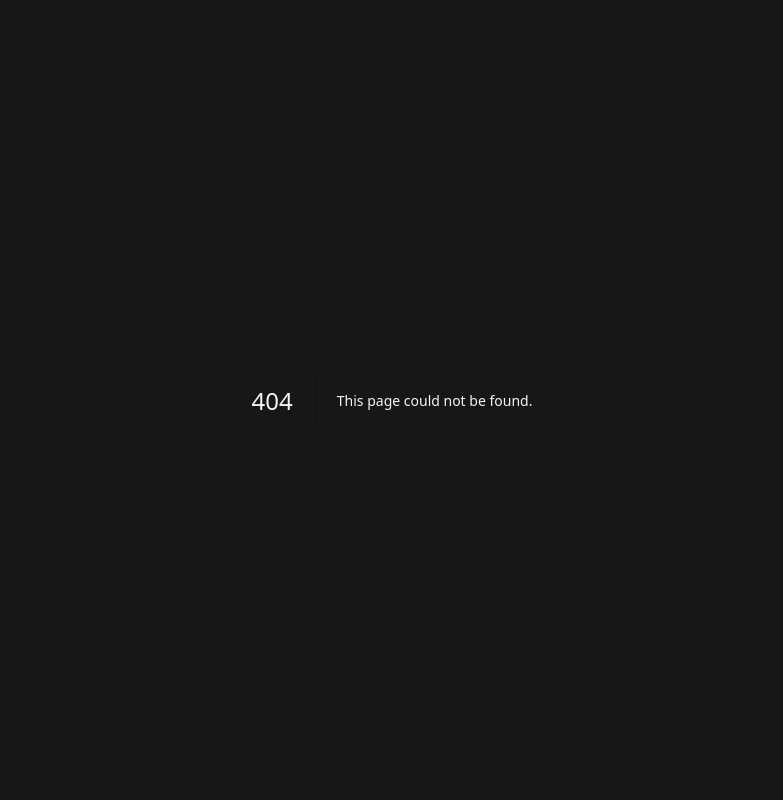
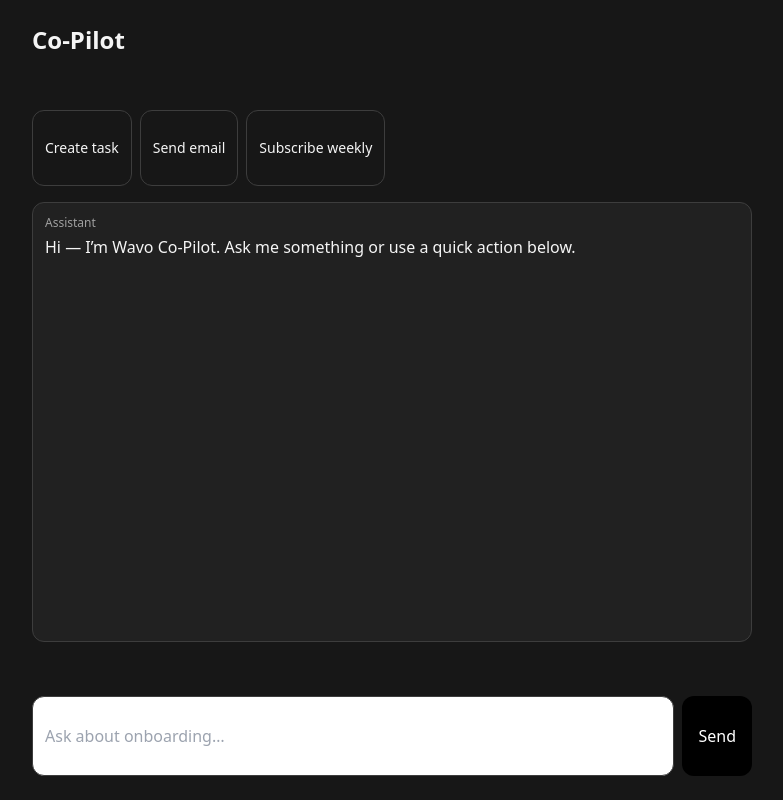
Before and after one commit to Kritter666/wavo-onboarding, a Next.js app: page /copilot in a window 1280 px wide. Before the commit this address had no page. Shown: the whole page, without its empty margins (248-1031 px from the left). Built offline with nearby package versions, Linux system fonts and the light colour scheme.

Commit message:
feat(copilot): chat + tools (tasks, email, weekly subscribe) and /copilot page

```diff
--- a/package.json
+++ b/package.json
@@ -25,6 +25,7 @@
     "next": "15.5.4",
     "react": "19.1.0",
     "react-dom": "19.1.0",
+    "resend": "^6.2.0",
     "tailwind-merge": "^3.3.1"
   },
   "devDependencies": {
--- /dev/null
+++ b/src/app/copilot/page.tsx
@@ -0,0 +1,98 @@
+"use client";
+
+import { useEffect, useRef, useState } from "react";
+
+type Msg = { role: "user"|"assistant"; content: string };
+
+export default function CopilotPage() {
+  const [messages, setMessages] = useState<Msg[]>([
+    { role: "assistant", content: "Hi — I’m Wavo Co-Pilot. Ask me something or use a quick action below." }
+  ]);
+  const [input, setInput] = useState("");
+  const boxRef = useRef<HTMLDivElement>(null);
+
+  useEffect(() => { boxRef.current?.scrollTo(0, boxRef.current.scrollHeight); }, [messages]);
+
+  async function send(userText: string) {
+    const next = [...messages, { role: "user", content: userText }];
+    setMessages(next);
+
+    const res = await fetch("/api/chat", {
+      method: "POST",
+      headers: { "content-type": "application/json" },
+      body: JSON.stringify({ messages: next }),
+    });
+
+    // read SSE-ish stream and append text
+    const reader = res.body?.getReader();
+    const decoder = new TextDecoder();
+    let assistant = "";
+    while (reader) {
+      const { value, done } = await reader.read();
+      if (done) break;
+      assistant += decoder.decode(value);
+      setMessages(prev => {
+        const base = prev.filter((_, i) => i < next.length);
+        return [...base, { role: "assistant", content: assistant }];
+      });
+    }
+  }
+
+  async function runTool(name: "create_task"|"send_email"|"subscribe_weekly", args: any) {
+    // ping chat route with "tool" payload; it executes server-side and returns result
+    const res = await fetch("/api/chat", {
+      method: "POST",
+      headers: { "content-type": "application/json" },
+      body: JSON.stringify({ messages, tool: { name, args } }),
+    });
+    const data = await res.json();
+    const summary = data?.tool_result ? JSON.stringify(data.tool_result) : data?.error || "Done";
+    setMessages(m => [...m, { role: "assistant", content: `✅ ${name} → ${summary}` }]);
+  }
+
+  return (
+    <main className="min-h-screen p-6 max-w-3xl mx-auto grid gap-4">
+      <div className="text-2xl font-semibold">Co-Pilot</div>
+
+      {/* Quick actions */}
+      <div className="flex gap-2 flex-wrap">
+        <button className="rounded-lg border px-3 py-2 text-sm"
+          onClick={() => runTool("create_task", { title: "Follow up with Atlantic A&R" })}
+        >Create task</button>
+
+        <button className="rounded-lg border px-3 py-2 text-sm"
+          onClick={() => runTool("send_email", {
+            to: "you@example.com",
+            subject: "Hello from Wavo",
+            text: "Checking in. – Co-Pilot"
+          })}
+        >Send email</button>
+
+        <button className="rounded-lg border px-3 py-2 text-sm"
+          onClick={() => runTool("subscribe_weekly", { email: "you@example.com" })}
+        >Subscribe weekly</button>
+      </div>
+
+      {/* Chat window */}
+      <div ref={boxRef} className="rounded-xl border p-3 h-[55vh] overflow-y-auto bg-card">
+        {messages.map((m, i) => (
+          <div key={i} className="mb-3">
+            <div className="text-xs mb-1 opacity-60">{m.role === "user" ? "You" : "Assistant"}</div>
+            <div className="whitespace-pre-wrap">{m.content}</div>
+          </div>
+        ))}
+      </div>
+
+      {/* Composer */}
+      <form className="flex gap-2" onSubmit={(e)=>{e.preventDefault(); if(input.trim()) { send(input.trim()); setInput(""); }}}>
+        <input
+          className="flex-1 rounded-lg border px-3 py-2"
+          placeholder="Ask about onboarding…"
+          value={input}
+          onChange={(e)=>setInput(e.target.value)}
+        />
+        <button className="rounded-lg bg-black text-white px-4 py-2">Send</button>
+      </form>
+    </main>
+  );
+}
```
Also changed, not shown: 1 other file (tests, documents, lock files or other folders).
